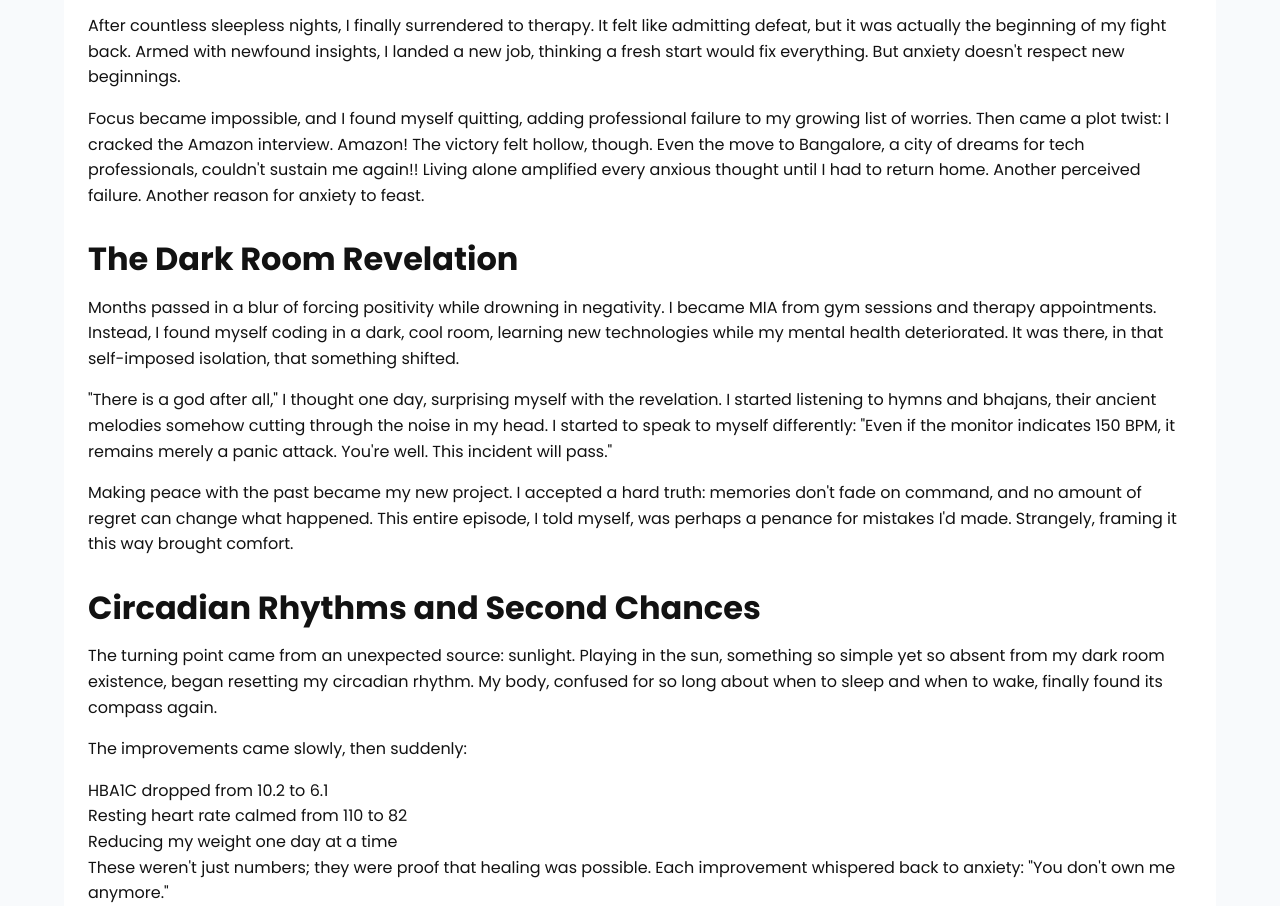
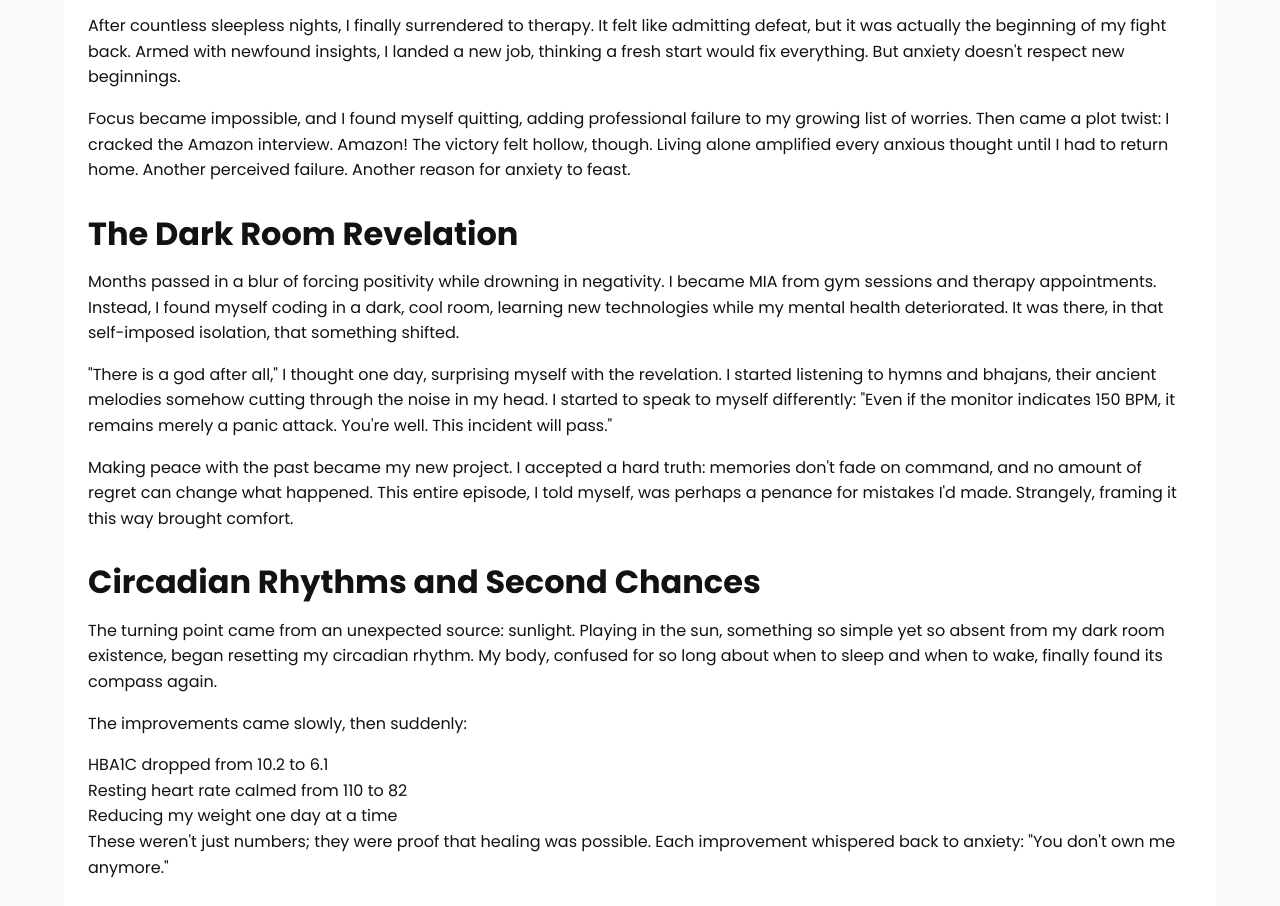
Before and after one commit to aniketmaithani/berozgaarcoder.com, a plain HTML site: page posts/finding-my-path-job-search-journey.html in a window 1280 px wide. Shown: the part 1542-2448 px from the top of the page. Drawn offline with Linux system fonts and the light colour scheme.

Commit message:
update blog

```diff
--- a/posts/finding-my-path-job-search-journey.html
+++ b/posts/finding-my-path-job-search-journey.html
@@ -84,7 +84,7 @@
                     <h2>The Career Carousel</h2>
                     <p>After countless sleepless nights, I finally surrendered to therapy. It felt like admitting defeat, but it was actually the beginning of my fight back. Armed with newfound insights, I landed a new job, thinking a fresh start would fix everything. But anxiety doesn't respect new beginnings.</p>
 
-                    <p>Focus became impossible, and I found myself quitting, adding professional failure to my growing list of worries. Then came a plot twist: I cracked the Amazon interview. Amazon! The victory felt hollow, though. Even the move to Bangalore, a city of dreams for tech professionals, couldn't sustain me again!! Living alone amplified every anxious thought until I had to return home. Another perceived failure. Another reason for anxiety to feast.</p>
+                    <p>Focus became impossible, and I found myself quitting, adding professional failure to my growing list of worries. Then came a plot twist: I cracked the Amazon interview. Amazon! The victory felt hollow, though. Living alone amplified every anxious thought until I had to return home. Another perceived failure. Another reason for anxiety to feast.</p>
 
                     <h2>The Dark Room Revelation</h2>
                     <p>Months passed in a blur of forcing positivity while drowning in negativity. I became MIA from gym sessions and therapy appointments. Instead, I found myself coding in a dark, cool room, learning new technologies while my mental health deteriorated. It was there, in that self-imposed isolation, that something shifted.</p>
```
Also changed, not shown: posts/the-long-road-recovery-journey.html (+1 -1 lines).
